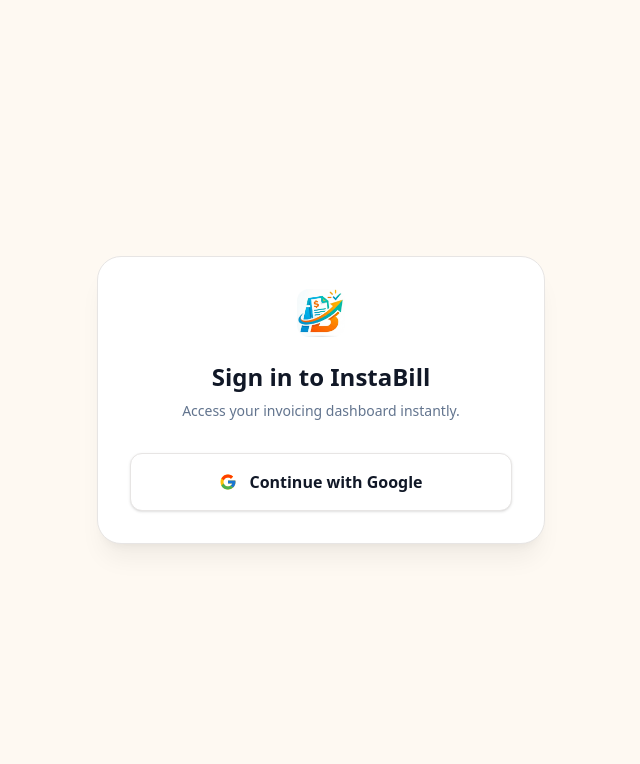
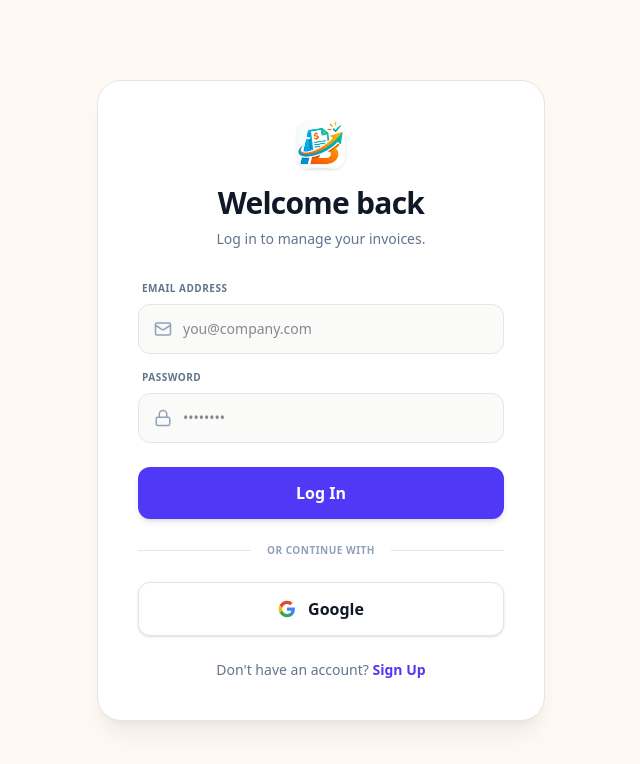
Before and after one commit to tanmaygalav/InstalBill, a Next.js app: page /login in a window 1280 px wide. Shown: the top 764 px of the page, without its empty margins (319-959 px from the left). Built offline with nearby package versions, Linux system fonts and the light colour scheme; no server answers.

Commit message:
Login options added

```diff
--- a/src/app/login/page.tsx
+++ b/src/app/login/page.tsx
@@ -1,86 +1,174 @@
 "use client";
 
+import { useState } from "react";
 import { supabase } from "@/lib/supabase";
-import { Loader2 } from "lucide-react";
-import { useState } from "react";
+import { useRouter } from "next/navigation";
 import Image from "next/image";
+import { Loader2, Mail, Lock } from "lucide-react";
+import toast from "react-hot-toast";
 
 export default function LoginPage() {
+  const router = useRouter();
+
+  const [isSignUp, setIsSignUp] = useState(false);
+  const [email, setEmail] = useState("");
+  const [password, setPassword] = useState("");
   const [isLoading, setIsLoading] = useState(false);
+  const [isGoogleLoading, setIsGoogleLoading] = useState(false);
 
-  const handleGoogleLogin = async () => {
+  // --- EMAIL & PASSWORD AUTH ---
+  const handleEmailAuth = async (e: React.FormEvent) => {
+    e.preventDefault();
+    if (!email || !password) {
+      toast.error("Please enter both email and password.");
+      return;
+    }
+
     setIsLoading(true);
-    const { error } = await supabase.auth.signInWithOAuth({
-      provider: "google",
-      options: {
-        // This is your live Vercel domain where users go after logging in
-        redirectTo: "https://instabill.vercel.app/dashboard",
-      },
-    });
-
-    if (error) {
-      console.error(error);
+    try {
+      if (isSignUp) {
+        // Create new account
+        const { error } = await supabase.auth.signUp({
+          email,
+          password,
+        });
+        if (error) throw error;
+        toast.success("Account created!");
+      } else {
+        // Log into existing account
+        const { error } = await supabase.auth.signInWithPassword({
+          email,
+          password,
+        });
+        if (error) throw error;
+        toast.success("Welcome back!");
+        router.push("/dashboard");
+      }
+    } catch (error: any) {
+      toast.error(error.message || "Authentication failed.");
+    } finally {
       setIsLoading(false);
     }
   };
 
+  // --- GOOGLE OAUTH ---
+  const handleGoogleLogin = async () => {
+    setIsGoogleLoading(true);
+    try {
+      const { error } = await supabase.auth.signInWithOAuth({
+        provider: "google",
+        options: {
+          redirectTo: `${window.location.origin}/dashboard`,
+        },
+      });
+      if (error) throw error;
+    } catch (error: any) {
+      toast.error(error.message || "Failed to log in with Google.");
+      setIsGoogleLoading(false);
+    }
+  };
+
   return (
-    <div className="min-h-screen bg-[#FEF9F2] flex flex-col items-center justify-center p-4">
-      <div className="bg-white p-8 rounded-3xl shadow-xl shadow-black/5 border border-stone-200 w-full max-w-md text-center">
-        <div className="flex justify-center mb-6">
+    <div className="min-h-screen bg-[#FEF9F2] flex flex-col justify-center items-center p-4">
+      <div className="w-full max-w-md bg-white rounded-3xl shadow-xl shadow-black/5 border border-stone-200 p-8 sm:p-10 animate-in fade-in zoom-in-95 duration-500">
+
+        {/* Header */}
+        <div className="flex flex-col items-center mb-8">
           <Image
             src="/logo.png"
             alt="InstaBill Logo"
             width={48}
             height={48}
-            className="rounded-xl"
+            className="w-12 h-12 rounded-xl mb-4 object-contain shadow-sm"
           />
+          <h1 className="text-2xl sm:text-3xl font-bold text-[#111827] tracking-tight">
+            {isSignUp ? "Create an account" : "Welcome back"}
+          </h1>
+          <p className="text-sm text-slate-500 mt-2 font-medium">
+            {isSignUp ? "Start automating your freelance billing." : "Log in to manage your invoices."}
+          </p>
         </div>
 
-        <h1 className="text-2xl font-bold text-[#111827] mb-2">
-          Sign in to InstaBill
-        </h1>
-        <p className="text-sm text-slate-500 mb-8">
-          Access your invoicing dashboard instantly.
-        </p>
+        {/* Form */}
+        <form onSubmit={handleEmailAuth} className="flex flex-col gap-4 mb-6">
+          <div>
+            <label className="block text-[10px] font-bold text-slate-500 uppercase tracking-wider mb-2 ml-1">Email Address</label>
+            <div className="relative">
+              <Mail className="absolute left-4 top-1/2 -translate-y-1/2 text-slate-400" size={18} />
+              <input
+                type="email"
+                value={email}
+                onChange={(e) => setEmail(e.target.value)}
+                placeholder="you@company.com"
+                className="w-full pl-11 pr-4 py-3.5 bg-stone-50 border border-stone-200 rounded-xl focus:ring-2 focus:ring-indigo-100 focus:border-indigo-500 outline-none transition-all text-sm font-medium text-[#111827]"
+              />
+            </div>
+          </div>
 
+          <div>
+            <label className="block text-[10px] font-bold text-slate-500 uppercase tracking-wider mb-2 ml-1">Password</label>
+            <div className="relative">
+              <Lock className="absolute left-4 top-1/2 -translate-y-1/2 text-slate-400" size={18} />
+              <input
+                type="password"
+                value={password}
+                onChange={(e) => setPassword(e.target.value)}
+                placeholder="••••••••"
+                className="w-full pl-11 pr-4 py-3.5 bg-stone-50 border border-stone-200 rounded-xl focus:ring-2 focus:ring-indigo-100 focus:border-indigo-500 outline-none transition-all text-sm font-medium text-[#111827]"
+              />
+            </div>
+          </div>
+
+          <button
+            type="submit"
+            disabled={isLoading || isGoogleLoading}
+            className="w-full bg-indigo-600 hover:bg-indigo-700 disabled:bg-indigo-400 text-white p-3.5 rounded-xl flex items-center justify-center gap-2 font-bold shadow-md transition-all active:scale-[0.98] mt-2"
+          >
+            {isLoading ? <Loader2 className="animate-spin" size={20} /> : (isSignUp ? "Sign Up" : "Log In")}
+          </button>
+        </form>
+
+        {/* Divider */}
+        <div className="flex items-center gap-4 mb-6">
+          <div className="h-px bg-stone-200 flex-grow"></div>
+          <span className="text-[10px] uppercase font-bold text-slate-400 tracking-wider">Or continue with</span>
+          <div className="h-px bg-stone-200 flex-grow"></div>
+        </div>
+
+        {/* Google Button */}
         <button
           onClick={handleGoogleLogin}
-          disabled={isLoading}
-          className="w-full bg-white hover:bg-stone-50 border border-stone-200 text-[#111827] p-4 rounded-xl flex items-center justify-center gap-3 font-bold shadow-sm transition-all active:scale-[0.98]"
+          disabled={isLoading || isGoogleLoading}
+          type="button"
+          className="w-full bg-white border border-stone-200 hover:bg-stone-50 text-[#111827] p-3.5 rounded-xl flex items-center justify-center gap-3 font-semibold shadow-sm transition-all active:scale-[0.98] mb-6"
         >
-          {isLoading ? (
-            <Loader2 className="animate-spin text-slate-400" size={20} />
+          {isGoogleLoading ? (
+             <Loader2 className="animate-spin text-slate-400" size={20} />
           ) : (
             <>
-              {/* Google's official G logo SVG */}
-              <svg
-                width="18"
-                height="18"
-                xmlns="http://www.w3.org/2000/svg"
-                viewBox="0 0 48 48"
-              >
-                <path
-                  fill="#FFC107"
-                  d="M43.611 20.083H42V20H24v8h11.303c-1.649 4.657-6.08 8-11.303 8-6.627 0-12-5.373-12-12s5.373-12 12-12c3.059 0 5.842 1.154 7.961 3.039l5.657-5.657C34.046 6.053 29.268 4 24 4 12.955 4 4 12.955 4 24s8.955 20 20 20 20-8.955 20-20c0-1.341-.138-2.65-.389-3.917z"
-                />
-                <path
-                  fill="#FF3D00"
-                  d="m6.306 14.691 6.571 4.819C14.655 15.108 18.961 12 24 12c3.059 0 5.842 1.154 7.961 3.039l5.657-5.657C34.046 6.053 29.268 4 24 4 16.318 4 9.656 8.337 6.306 14.691z"
-                />
-                <path
-                  fill="#4CAF50"
-                  d="M24 44c5.166 0 9.86-1.977 13.409-5.192l-6.19-5.238A11.91 11.91 0 0 1 24 36c-5.202 0-9.619-3.317-11.283-7.946l-6.522 5.025C9.505 39.556 16.227 44 24 44z"
-                />
-                <path
-                  fill="#1976D2"
-                  d="M43.611 20.083H42V20H24v8h11.303a12.04 12.04 0 0 1-4.087 5.571l.003-.002 6.19 5.238C36.971 39.205 44 34 44 24c0-1.341-.138-2.65-.389-3.917z"
-                />
+              <svg width="18" height="18" viewBox="0 0 24 24" fill="none" xmlns="http://www.w3.org/2000/svg">
+                <path d="M22.56 12.25c0-.78-.07-1.53-.2-2.25H12v4.26h5.92c-.26 1.37-1.04 2.53-2.21 3.31v2.77h3.57c2.08-1.92 3.28-4.74 3.28-8.09z" fill="#4285F4"/>
+                <path d="M12 23c2.97 0 5.46-.98 7.28-2.66l-3.57-2.77c-.98.66-2.23 1.06-3.71 1.06-2.86 0-5.29-1.93-6.16-4.53H2.18v2.84C3.99 20.53 7.7 23 12 23z" fill="#34A853"/>
+                <path d="M5.84 14.09c-.22-.66-.35-1.36-.35-2.09s.13-1.43.35-2.09V7.07H2.18C1.43 8.55 1 10.22 1 12s.43 3.45 1.18 4.93l2.85-2.22.81-.62z" fill="#FBBC05"/>
+                <path d="M12 5.38c1.62 0 3.06.56 4.21 1.64l3.15-3.15C17.45 2.09 14.97 1 12 1 7.7 1 3.99 3.47 2.18 7.07l3.66 2.84c.87-2.6 3.3-4.53 6.16-4.53z" fill="#EA4335"/>
               </svg>
-              Continue with Google
+              Google
             </>
           )}
         </button>
+
+        {/* Toggle Mode */}
+        <p className="text-center text-sm font-medium text-slate-500">
+          {isSignUp ? "Already have an account?" : "Don't have an account?"}{" "}
+          <button
+            onClick={() => setIsSignUp(!isSignUp)}
+            type="button"
+            className="text-indigo-600 font-bold hover:underline"
+          >
+            {isSignUp ? "Log In" : "Sign Up"}
+          </button>
+        </p>
+
       </div>
     </div>
   );
```
